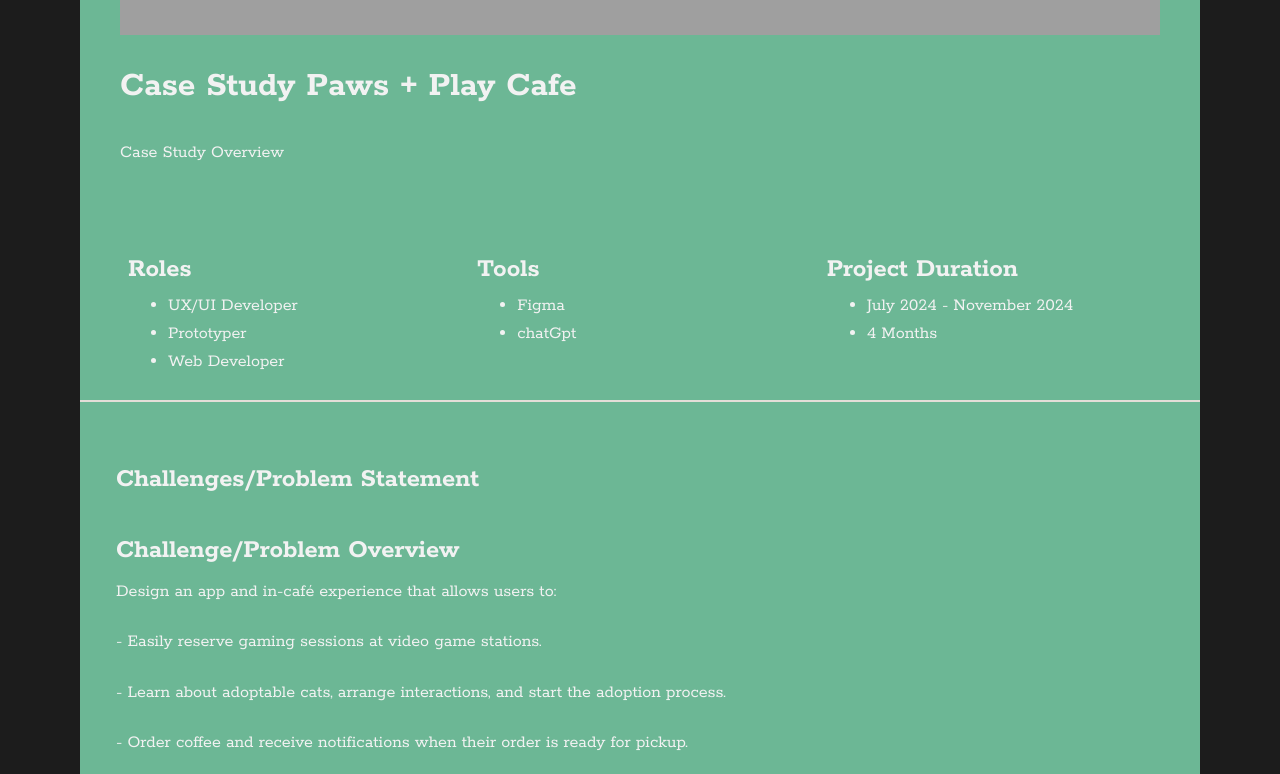
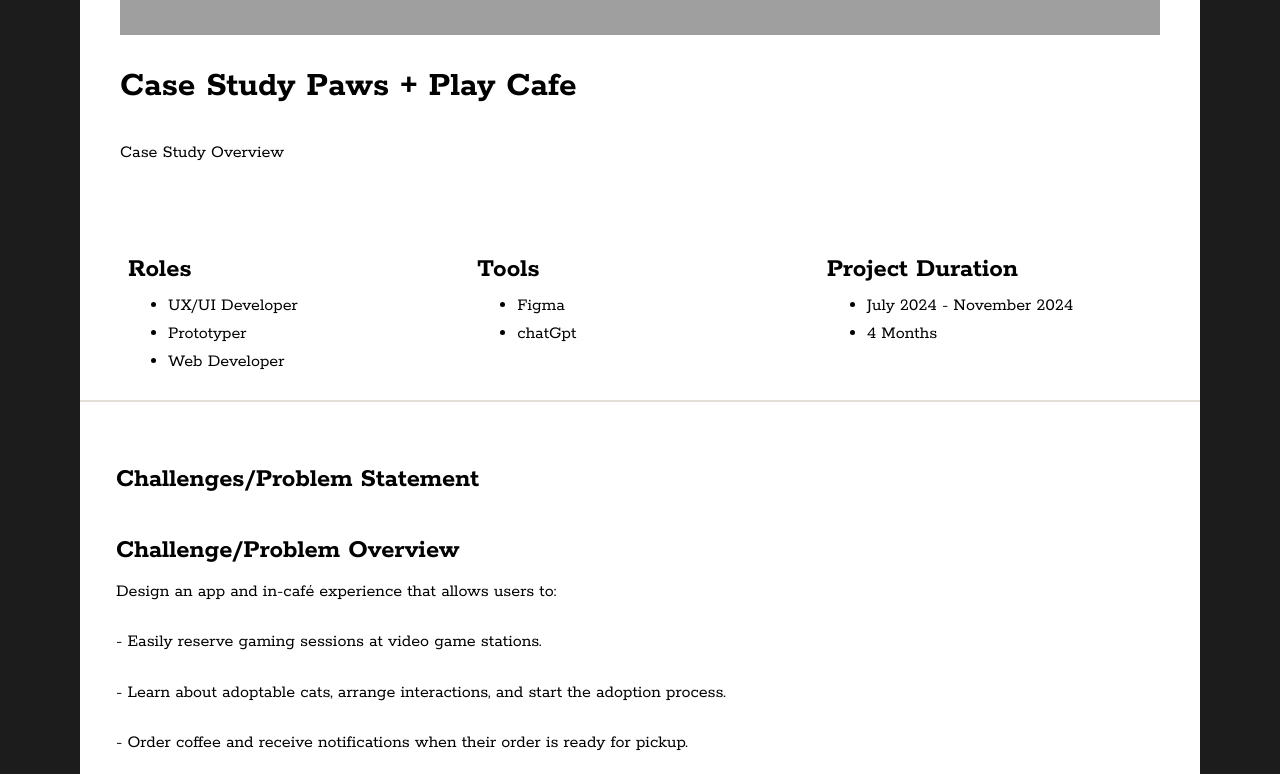
Before and after one commit to floodadosious34/caseStudyPP, a plain HTML site: page paws_play.html in a window 1280 px wide. Shown: the part 961-1735 px from the top of the page. Drawn offline with Linux system fonts and the light colour scheme.

Commit message:
added content

```diff
--- a/style1.css
+++ b/style1.css
@@ -33,7 +33,6 @@ body {
     margin: 0;
     font-family: "Rokkitt", serif;
     background-color: var(--black);
-    color: var(--white);
     font-size: var(--fs-18);
     line-height: 1.56;
 }
@@ -117,7 +116,7 @@ h2, ul {
     margin: 10rem auto;
     /* padding: 0 3.2rem; */
     border-radius: 8px;
-    background: hsl(153, 34%, 57%);
+    background-color: var(--mild-grey);
 }
 
 
```
